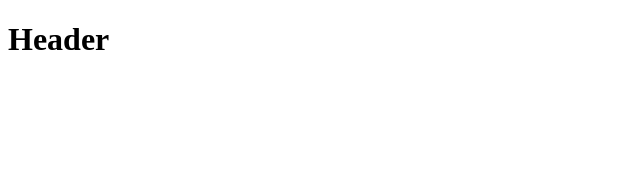
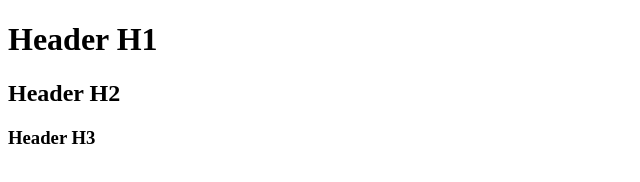
Before and after one commit to md-ali-oo/first-site, a plain HTML site: page index.html in a window 1280 px wide. Shown: the whole page, without its empty margins (0-640 px from the left). Drawn offline with Linux system fonts and the light colour scheme.

Commit message:
first-website commit

```diff
--- a/index.html
+++ b/index.html
@@ -7,6 +7,8 @@
     <title>Document</title>
 </head>
 <body>
-    <h1>Header</h1>
+    <h1>Header H1</h1>
+    <h2>Header H2</h2>
+    <h3>Header H3</h3>
 </body>
 </html>
```
